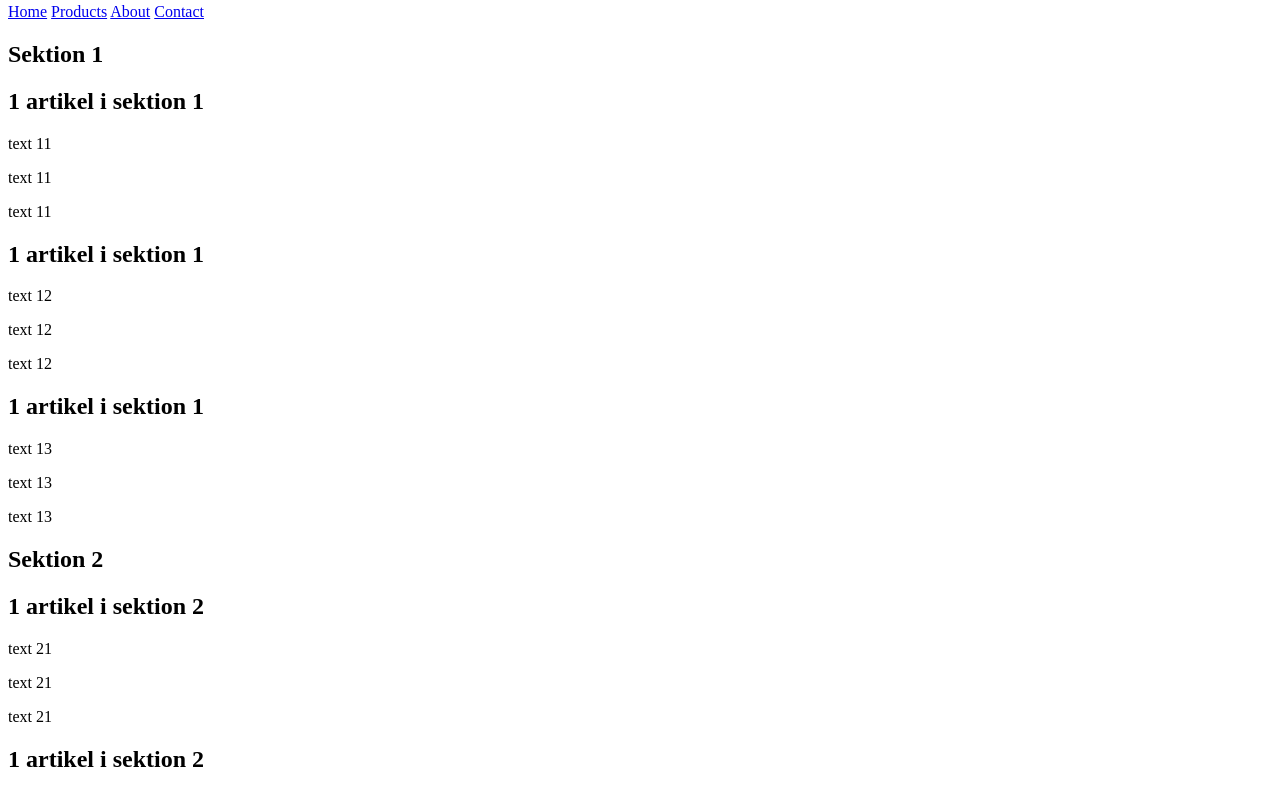
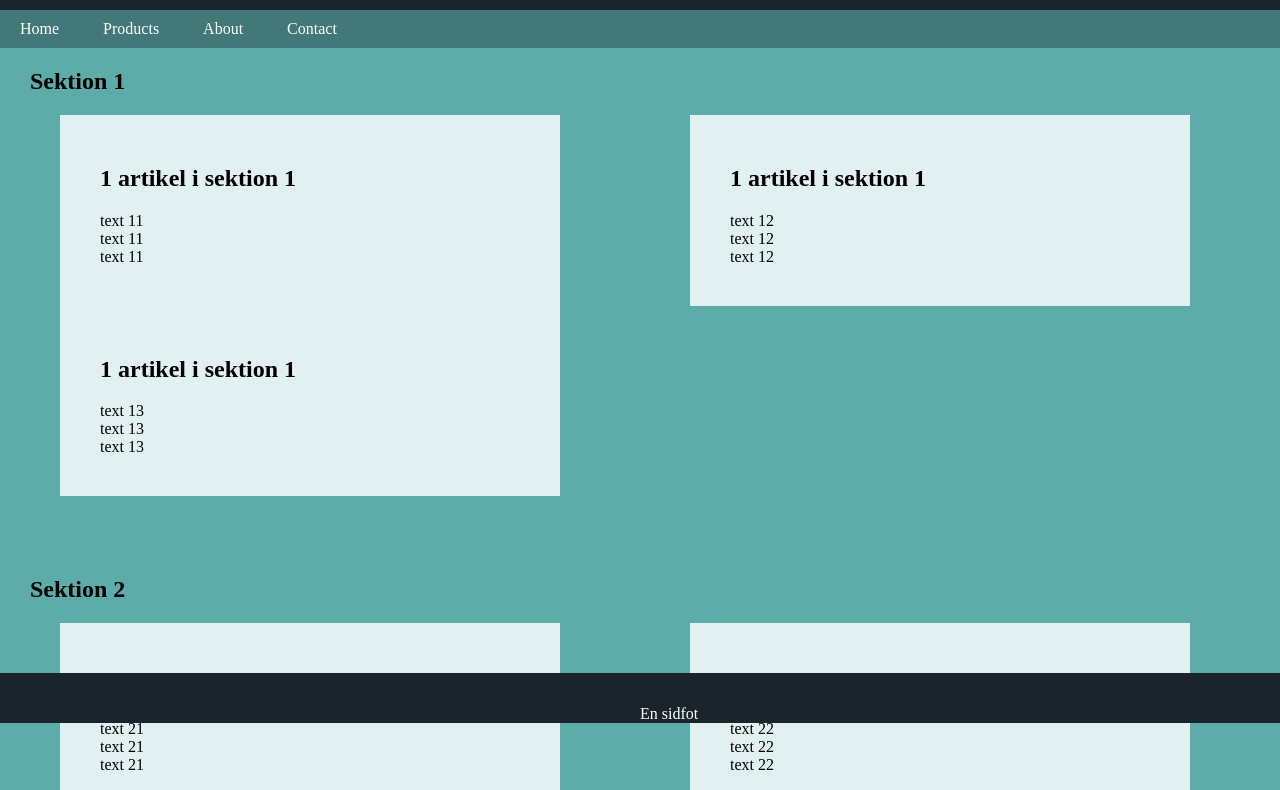
Before and after one commit to jenerlov/css-exercise, a plain HTML site: page Lasses/Pages/index.html in a window 1280 px wide. Shown: the part 77-867 px from the top of the page. Drawn offline with Linux system fonts and the light colour scheme.

Commit message:
Finished home.css and added proper link path

```diff
--- a/Lasses/Pages/index.html
+++ b/Lasses/Pages/index.html
@@ -10,7 +10,7 @@
     />
     <meta name="keywords" content="css, floats, " />
     <meta name="author" content="Micke Ly" />
-    <link href="css/style.css" rel="stylesheet" type="text/css" />
+    <link href="../styles/home.css" rel="stylesheet" type="text/css" />
     <title>Home</title>
     <!-- 1. Öppna DevTools och notera varningar/fel. Rätta till felen (meta-taggar). Visas fel med JavaScript ignoreras dessa.
          2. Lägg till andra nödvändiga meta-taggar: författare, beskrivning, nyckelord, etc.
--- a/Lasses/Styles/home.css
+++ b/Lasses/Styles/home.css
@@ -0,0 +1,102 @@
+* {
+  box-sizing: border-box;
+}
+
+/* HEADER */
+header {
+  /* använder chrome plugin colorZilla för att får exakta färger */
+  background-color: #1a252b;
+}
+
+header h1 {
+  margin: 0;
+  padding: 25px;
+  color: #fff;
+}
+
+nav {
+  padding: 10px 0 10px 0;
+}
+
+nav a {
+  padding: 10px 20px 10px 20px;
+  text-decoration: none;
+  color: #fff;
+}
+
+nav a:link:hover {
+  background-color: #1a252b;
+}
+
+.menu {
+  background-color: #427878;
+}
+
+/* BODY */
+body {
+  background-color: #5daca9;
+  margin: 0;
+}
+
+.section-title {
+  margin-left: 30px;
+}
+
+p {
+  margin: 0;
+}
+
+.clearfix::after {
+  content: "";
+  display: block;
+  clear: both;
+}
+
+.sektion1 {
+  margin-bottom: 80px;
+}
+
+.sektion1-float1 {
+  float: left;
+  margin-right: 70px;
+  margin-left: 60px;
+}
+
+.sektion1-float2 {
+  float: left;
+  margin-right: 70px;
+  margin-left: 60px;
+}
+
+.sektion1-float3 {
+  float: left;
+  margin-right: 70px;
+  margin-left: 60px;
+}
+
+article {
+  background-color: #e1f1f1;
+  width: 500px;
+  padding: 30px 30px 40px 40px;
+}
+
+/* FOOTER */
+footer {
+  background-color: #1a252b;
+  padding: 1px;
+  text-align: center;
+  color: #fff;
+}
+
+.footer {
+  position: fixed;
+  bottom: 0;
+  width: 100%;
+  height: 50px;
+}
+
+footer p {
+  display: inline-block;
+  position: absolute;
+  bottom: 0;
+}
```
